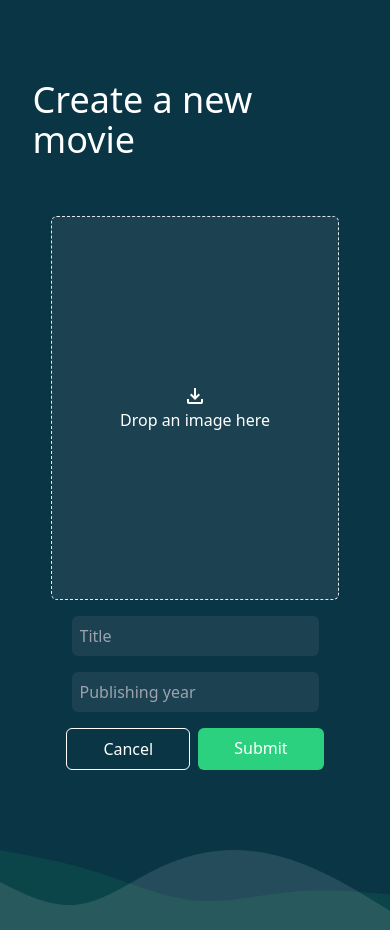
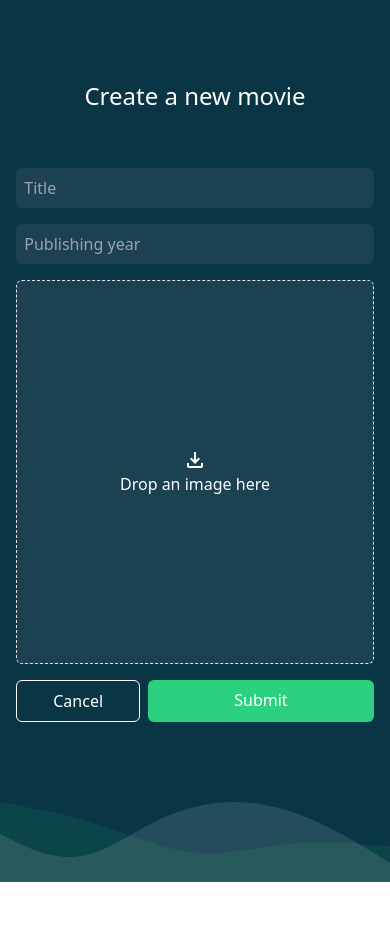
Before and after one commit to chanceDira/movie-fe, a Next.js app: page /new-movie in a window 390 px wide. After the commit the page ends 882 px from the top, so only its background shows below. Built offline with nearby package versions, Linux system fonts and the light colour scheme.

Commit message:
feat: refactor responsiveness

```diff
--- a/components/MovieCard/MovieCard.tsx
+++ b/components/MovieCard/MovieCard.tsx
@@ -34,7 +34,7 @@
 
       <div
         key={movie._id}
-        className="cursor-pointer bg-primary_v2 w-fit p-2 rounded-md"
+        className="cursor-pointer bg-primary_v2 p-2 rounded-md w-full"
       >
         <div>
         <Link href={`/${movie?._id}`}>
@@ -51,15 +51,15 @@
           <div className="flex flex-row gap-12">
             <div>
               <Link href={`/${movie?._id}`}>
-                <Icon icon="tabler:edit" color="white" width="40" height="40" />
+                <Icon icon="tabler:edit" color="white" width="20" height="20" />
               </Link>
             </div>
             <div onClick={handleDelete}>
               <Icon
                 icon="material-symbols:delete"
                 color="white"
-                width="40"
-                height="40"
+                width="20"
+                height="20"
               />
             </div>
           </div>
--- a/pages/[id]/index.tsx
+++ b/pages/[id]/index.tsx
@@ -120,15 +120,40 @@
   return (
     <>
       <Toaster position="top-right" reverseOrder={true} />
-      <div className=" w-10/12 md:w-1/2 flex flex-col  items-center ">
-        <div className="text-white flex justify-center  md:justify-start w-full text-4xl mt-20">
+      <div className=" w-11/12 md:w-1/2 flex flex-col  items-center ">
+        <div className="text-white flex justify-center  md:justify-start w-full text-2xl md:text-4xl mt-20">
           Edit a new movie
         </div>
 
-        <div className=" mt-14 flex flex-col md:flex-row justify-between gap-4 ">
+        <div className=" mt-14 w-full flex flex-col md:flex-row justify-between gap-4 ">
+        <div
+            className="md:hidden flex flex-col items-center gap-y-4"
+          >
+            <div className="w-full">
+              <input
+                name="title"
+                value={formData.title}
+                onChange={handleInputChange}
+                type="text"
+                placeholder="Title"
+                className="w-full rounded-md p-2 text-white outline-none  bg-gray-500 bg-opacity-20"
+              />
+            </div>
+            <div className=" w-full">
+              <input
+                name="year"
+                value={formData.year}
+                onChange={handleInputChange}
+                type="number"
+                placeholder="Publishing year"
+                className=" w-full rounded-md p-2 text-white outline-none  bg-gray-500 bg-opacity-20"
+              />
+            </div>
+            </div>
+
           <div
             {...getRootProps()}
-            className=" w-72 h-96 md:w-96 md:h-96 border border-dashed rounded-md flex flex-col cursor-pointer justify-center items-center bg-gray-500 bg-opacity-20"
+            className=" w-full h-96 md:w-96 md:h-96 border border-dashed rounded-md flex flex-col cursor-pointer justify-center items-center bg-gray-500 bg-opacity-20"
           >
             <input {...getInputProps()} />
             <img
@@ -136,7 +161,7 @@
               alt=""
               className={`${
                 imagePreview == "" ? "hidden" : ""
-              } w-72 h-96 md:w-96 md:h-96 rounded-md`}
+              } w-full h-96 md:w-96 md:h-96 rounded-md`}
             />
 
             <div
@@ -154,7 +179,7 @@
             onSubmit={handleSubmit}
             className=" flex flex-col items-center gap-y-4"
           >
-            <div>
+            <div className="hidden md:block">
               <input
                 name="title"
                 value={formData.title}
@@ -164,7 +189,7 @@
                 className=" rounded-md p-2 text-white outline-none  bg-gray-500 bg-opacity-20"
               />
             </div>
-            <div>
+            <div className="hidden md:block">
               <input
                 name="year"
                 value={formData.year}
@@ -174,15 +199,15 @@
                 className=" rounded-md p-2 text-white outline-none  bg-gray-500 bg-opacity-20"
               />
             </div>
-            <div className="flex flex-row gap-2 mb-40 md:mb-4">
+            <div className="flex w-full flex-row gap-2 mb-40 md:mb-4">
               <Link href="/home">
                 <div
-                  className={`border border-white text-white px-9 flex justify-center rounded-md py-2 cursor-pointer hover:opacity-70`}
+                  className={`border w-full border-white text-white px-9 flex justify-center rounded-md py-2 cursor-pointer hover:opacity-70`}
                 >
                   Cancel
                 </div>
               </Link>
-              <Primary name="Update" style="" onClick={handleSubmit} />
+              <Primary name="Update" style="w-full" onClick={handleSubmit} />
             </div>
           </form>
         </div>
--- a/pages/empty-state.tsx
+++ b/pages/empty-state.tsx
@@ -12,7 +12,7 @@
 
   return (
     <div className="flex flex-col items-center justify-center">
-      <div className=" text-white  font-bold text-6xl">
+      <div className=" text-white  font-bold text-center text-4xl md:text-6xl">
         Your movie list is empty
       </div>
       <div className=" w-fit mt-10">
--- a/pages/home.tsx
+++ b/pages/home.tsx
@@ -73,7 +73,7 @@
         />
       </div>
 
-      <div className=" w-full grid grid-cols-1 md:grid-cols-3 lg:grid-cols-4 gap-4 place-items-center ">
+      <div className=" w-full grid grid-cols-2 md:grid-cols-3 lg:grid-cols-4 gap-4 place-items-center ">
         {loading ? (
           <div className=" text-white flex justify-center items-center">
             Loading
--- a/pages/new-movie.tsx
+++ b/pages/new-movie.tsx
@@ -102,15 +102,42 @@
   return (
     <>
       <Toaster position="top-right" reverseOrder={true} />
-      <div className=" w-10/12 md:w-1/2 flex flex-col  items-center ">
-        <div className="text-white flex justify-center  md:justify-start w-full text-4xl mt-20">
+      <div className=" w-11/12 md:w-1/2 flex flex-col  items-center ">
+        <div className="text-white  flex justify-center  md:justify-start w-full text-2xl md:text-4xl mt-20">
           Create a new movie
         </div>
 
-        <div className=" mt-14 flex flex-col md:flex-row justify-between gap-4 ">
+        <div className=" mt-14 w-full flex flex-col md:flex-row justify-between gap-4 ">
+
+        <div
+
+            className=" md:hidden flex flex-col items-center gap-y-4"
+          >
+            <div className=" w-full">
+              <input
+                name="title"
+                value={formData.title}
+                onChange={handleInputChange}
+                type="text"
+                placeholder="Title"
+                className=" rounded-md p-2 w-full text-white outline-none  bg-gray-500 bg-opacity-20"
+              />
+            </div>
+            <div className=" w-full">
+              <input
+                name="year"
+                value={formData.year}
+                onChange={handleInputChange}
+                type="number"
+                placeholder="Publishing year"
+                className=" w-full rounded-md p-2 text-white outline-none  bg-gray-500 bg-opacity-20"
+              />
+            </div>
+            </div>
+
           <div
             {...getRootProps()}
-            className=" w-72 h-96 md:w-96 md:h-96 border border-dashed rounded-md flex flex-col cursor-pointer justify-center items-center bg-gray-500 bg-opacity-20"
+            className=" w-full h-96 md:w-96 md:h-96 border border-dashed rounded-md flex flex-col cursor-pointer justify-center items-center bg-gray-500 bg-opacity-20"
           >
             <input {...getInputProps()} />
             <img
@@ -118,7 +145,7 @@
               alt=""
               className={`${
                 imagePreview == "" ? "hidden" : ""
-              } w-72 h-96 md:w-96 md:h-96 rounded-md`}
+              } w-full h-96 md:w-96 md:h-96 rounded-md`}
             />
 
             <div
@@ -136,7 +163,7 @@
             onSubmit={handleSubmit}
             className=" flex flex-col items-center gap-y-4"
           >
-            <div>
+            <div className="hidden md:block">
               <input
                 name="title"
                 value={formData.title}
@@ -146,7 +173,7 @@
                 className=" rounded-md p-2 text-white outline-none  bg-gray-500 bg-opacity-20"
               />
             </div>
-            <div>
+            <div className="hidden md:block">
               <input
                 name="year"
                 value={formData.year}
@@ -156,15 +183,15 @@
                 className=" rounded-md p-2 text-white outline-none  bg-gray-500 bg-opacity-20"
               />
             </div>
-            <div className="flex flex-row gap-2 mb-40 md:mb-4 ">
+            <div className="flex w-full flex-row gap-2 mb-40 md:mb-4 ">
               <Link href="/home">
                 <div
-                  className={`border border-white text-white px-9 flex justify-center rounded-md py-2 cursor-pointer hover:opacity-70`}
+                  className={`border border-white w-full text-white px-9 flex justify-center rounded-md py-2 cursor-pointer hover:opacity-70`}
                 >
                   Cancel
                 </div>
               </Link>
-              <Primary name="Submit" style="" onClick={handleSubmit} />
+              <Primary name="Submit" style="w-full" onClick={handleSubmit} />
             </div>
           </form>
         </div>
```
